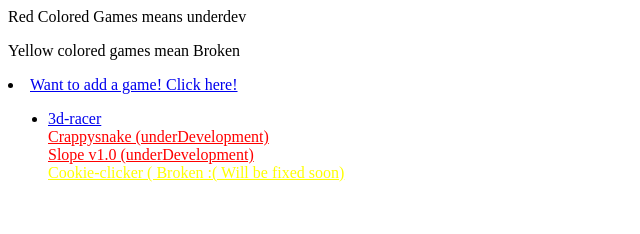
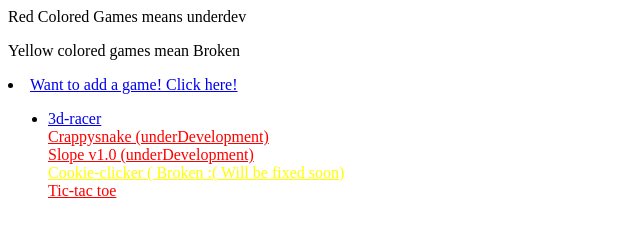
Before and after one commit to Zanman503/Naeroglops, a plain HTML site: page index.html in a window 1280 px wide. Shown: the full height of the page, 0-640 px from the left. Drawn offline with Linux system fonts and the light colour scheme.

Commit message:
Update index.html

```diff
--- a/index.html
+++ b/index.html
@@ -18,6 +18,9 @@
     <div>
     <a href="games/cookie/cookie.html" style="color:#FFFF00;"> Cookie-clicker ( Broken :( Will be fixed soon)  </a>
     </div>
+       <div>
+    <a href="games/" style="color:#FF0000;"> Tic-tac toe  </a>
+    </div>
   </ul>
 
 
```
